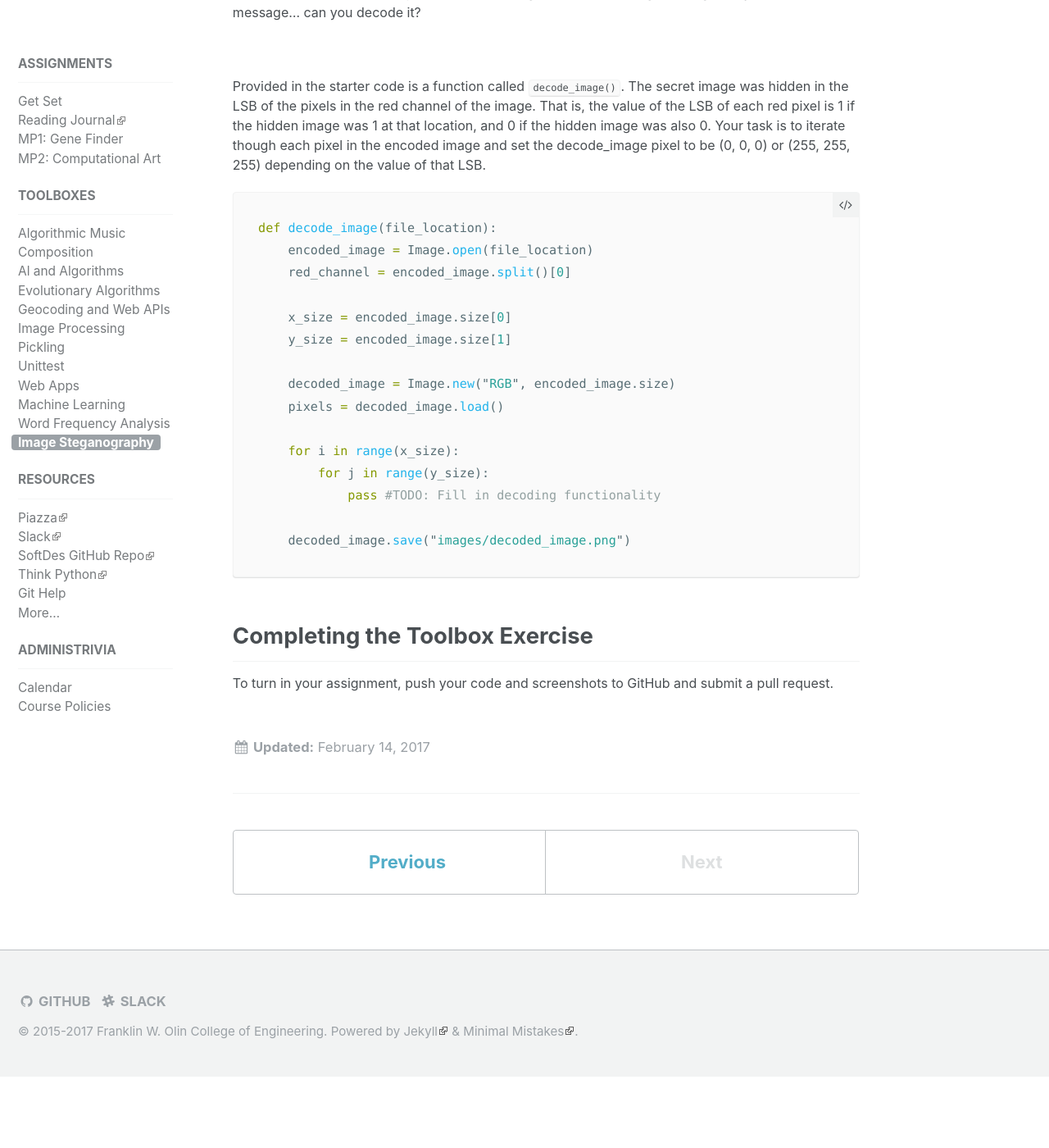
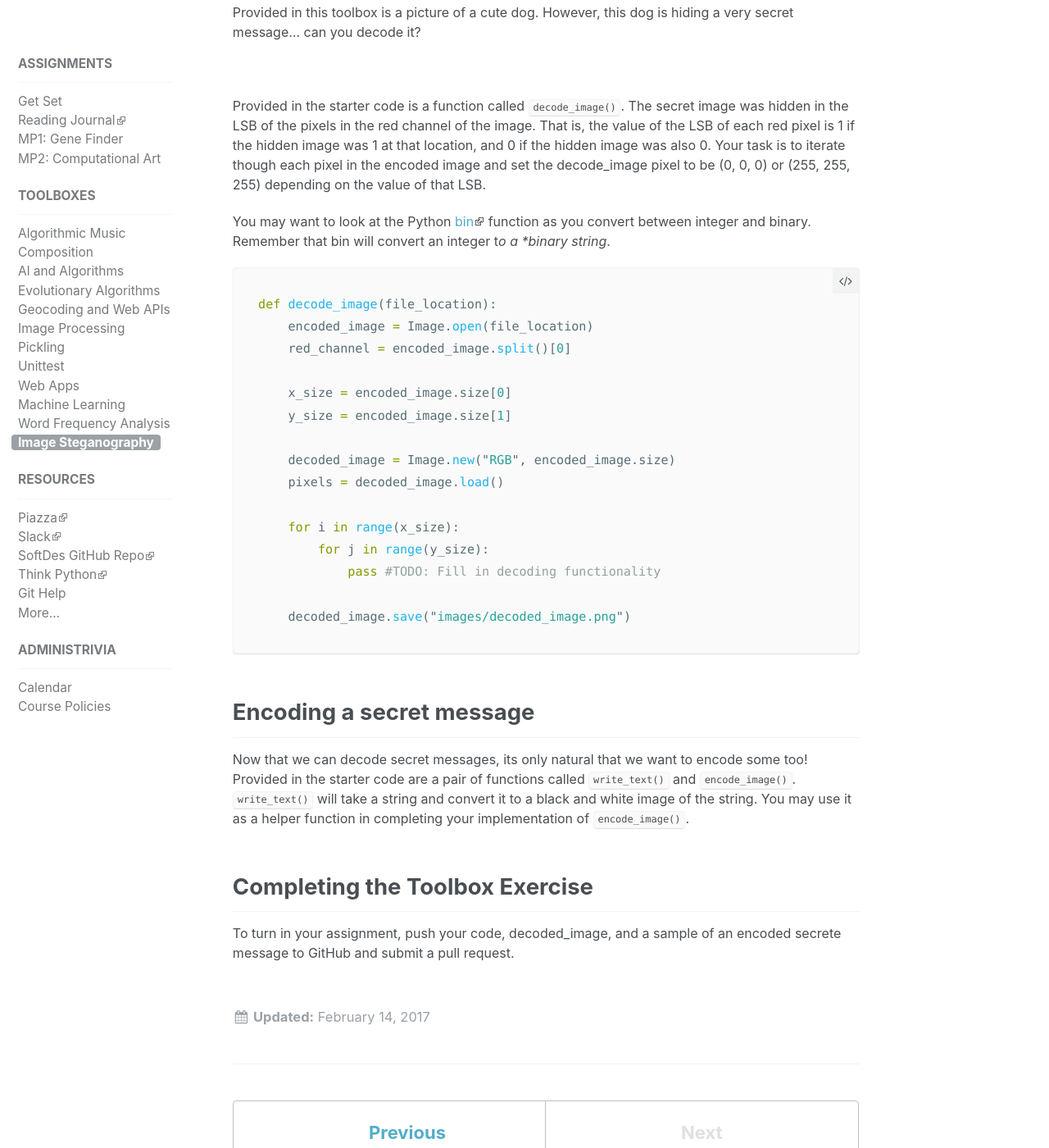
Before and after one commit to sd17spring/sd17spring.github.io, a Jekyll site: the page built from _toolboxes/image-steganography.md, in a window 1280 px wide and 1400 px high, scrolled down 2221 px. Shown: the whole window at 82% size. Built offline with Jekyll 4.4.1, drawn with Linux system fonts in a browser that asks for light colours; before the commit the page ends 3534 px from its top, so only the background shows below that; some of the changed text lies outside the part shown.

Commit message:
finish steg writeup

````diff
--- a/_toolboxes/image-steganography.md
+++ b/_toolboxes/image-steganography.md
@@ -57,6 +57,8 @@ Provided in this toolbox is a picture of a cute dog. However, this dog is hiding
 
 Provided in the starter code is a function called `decode_image()`. The secret image was hidden in the LSB of the pixels in the red channel of the image. That is, the value of the LSB of each red pixel is 1 if the hidden image was 1 at that location, and 0 if the hidden image was also 0. Your task is to iterate though each pixel in the encoded image and set the decode_image pixel to be (0, 0, 0) or (255, 255, 255) depending on the value of that LSB.
 
+You may want to look at the Python [bin](https://docs.python.org/3/library/functions.html#bin) function as you convert between integer and binary. Remember that bin will convert an integer t*o a *binary string*.
+
 ```python
 def decode_image(file_location):
     encoded_image = Image.open(file_location)
@@ -75,7 +77,10 @@ def decode_image(file_location):
     decoded_image.save("images/decoded_image.png")
 ```
 
+## Encoding a secret message
+
+Now that we can decode secret messages, its only natural that we want to encode some too! Provided in the starter code are a pair of functions called `write_text()` and `encode_image()`. `write_text()` will take a string and convert it to a black and white image of the string. You may use it as a helper function in completing your implementation of `encode_image()`.
+
 ## Completing the Toolbox Exercise
 
-To turn in your assignment, push your code and screenshots to GitHub and
-submit a pull request.
+To turn in your assignment, push your code, decoded_image, and a sample of an encoded secrete message to GitHub and submit a pull request.
````
